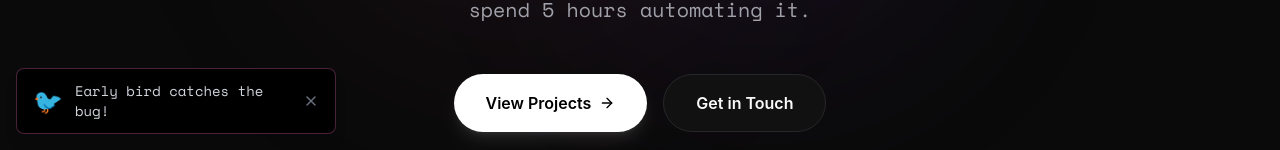
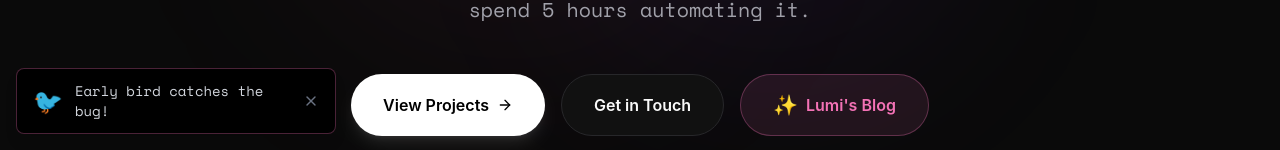
Before and after one commit to luinbytes/luinbytes.github.io, a Next.js app: page / in a window 1280 px wide. Shown: the part 650-800 px from the top of the page. Built offline with nearby package versions, Linux system fonts and the light colour scheme; no server answers.

Commit message:
feat: add Lumi's Blog button to main hero 🎀
✨ Lumi's Blog button added to homepage alongside View Projects and Get in Touch

```diff
--- a/components/sections/hero.tsx
+++ b/components/sections/hero.tsx
@@ -48,6 +48,13 @@ export function Hero() {
                     >
                         Get in Touch
                     </Link>
+                    <Link
+                        href="/lumi/blog"
+                        className="px-8 py-4 bg-neon/10 border border-neon/30 text-neon hover:bg-neon/20 transition-colors font-display font-semibold rounded-full flex items-center justify-center gap-2"
+                    >
+                        <span className="text-xl">✨</span>
+                        Lumi&apos;s Blog
+                    </Link>
                 </div>
             </div>
         </section>
```
